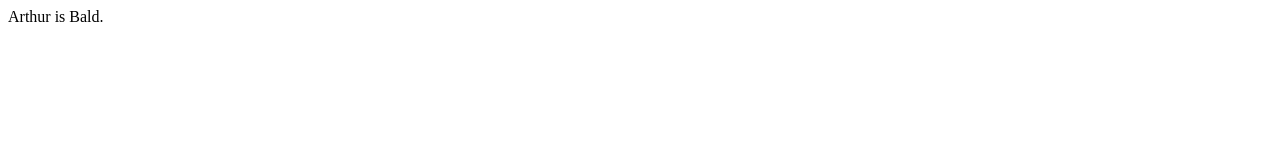
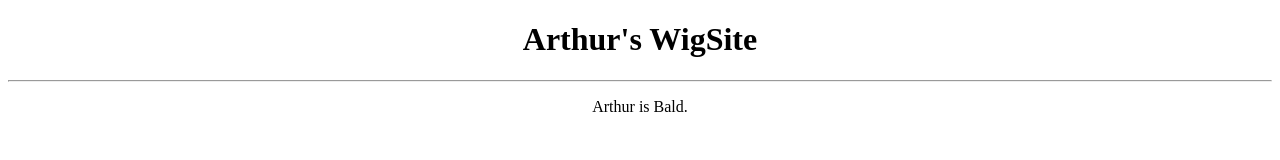
Before and after one commit to andrew-bork/HackCupertino, a plain HTML site: page index.html in a window 1280 px wide. Drawn offline with Linux system fonts and the light colour scheme.

Commit message:
Arthur is bald fixes

```diff
--- a/index.html
+++ b/index.html
@@ -3,6 +3,10 @@
   <head>
   </head>
   <body>
-    Arthur is Bald.
+    <center>
+            <h1>Arthur's WigSite</h1>
+            <hr />
+            <p>Arthur is Bald.</p>
+    </center>
   </body>
 </html>
```
